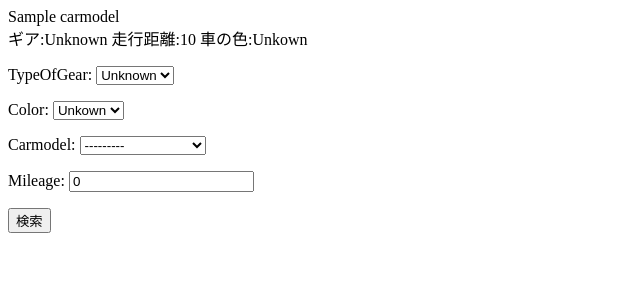
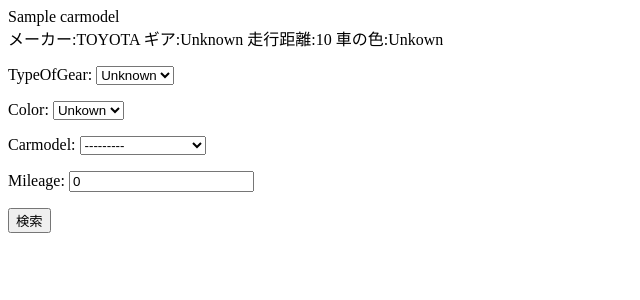
Before and after one commit to djmapet/ucars, a Django app: template cars/templates/search.html in a window 1280 px wide. Shown: the top 300 px of the page, without its empty margins (0-640 px from the left). Run offline with Django 3.2, Linux system fonts and the light colour scheme; the template is opened without the code that fills it: values that come from a table or form of the project are taken from there, others are empty; data comes from the database, SQL or seed files in the repository; tables that the repository leaves empty hold one stand-in row (values such as "Sample post"); parts of the project's set-up code (start-up, migrations or seed data) failed here and were passed over.

Commit message:
メーカーの名前も追加

```diff
--- a/cars/templates/search.html
+++ b/cars/templates/search.html
@@ -3,7 +3,7 @@
 {% if carmodel_result %}
     {% for car in carmodel_result %}
         {{ car.carmodel.name }}<br>
-        ギア:{{ car.get_gear }} 走行距離:{{ car.mileage }} 車の色:{{ car.get_color }}<br>
+        メーカー:{{car.carmodel.manufacturer.name}} ギア:{{ car.get_gear }} 走行距離:{{ car.mileage }} 車の色:{{ car.get_color }}<br>
     {% endfor %}
 {% endif %}
 
```
